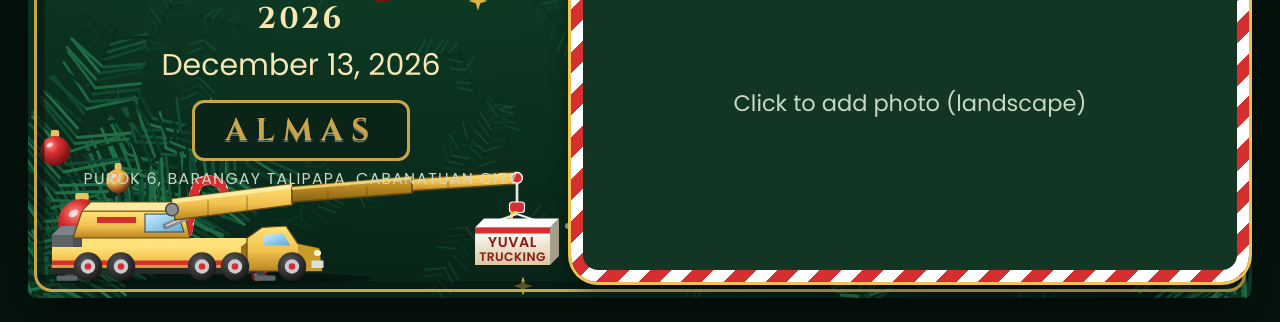
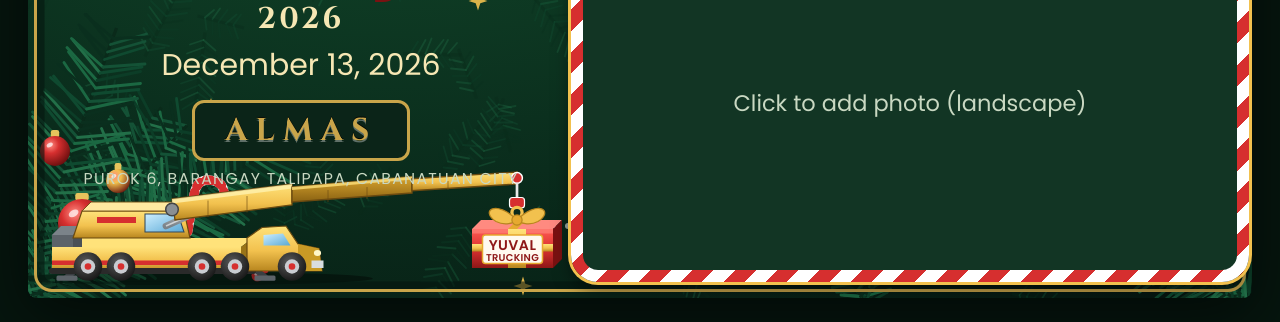
Before and after one commit to Bokkis/photobooth, a plain HTML site: page index.html in a window 1280 px wide. Shown: the part 588-910 px from the top of the page. Drawn offline with nearby package versions, Linux system fonts and the light colour scheme; a web font is replaced by a local one.

Commit message:
Enhance SVG with gradient and new elements
Added gradient definitions and additional SVG elements for a gift box load.

```diff
--- a/index.html
+++ b/index.html
@@ -193,17 +193,25 @@ body.pdfing .chg{display:none!important}
 <path d="M120 463 l0 11 M146 460 l0 11 M200 456 l0 8 M226 454 l0 8 M280 450 l0 6" stroke="#6b4a10" stroke-width=".6" opacity=".7"/>
 <circle cx="96" cy="469" r="4.2" fill="#8a8f94" stroke="#444" stroke-width="1"/>
 <circle cx="326" cy="448" r="3.6" fill="#d62f2f" stroke="#fff" stroke-width="1"/>
-<!-- cable, hook, load -->
-<line x1="326" y1="451" x2="326" y2="466" stroke="#e8e8e8" stroke-width="1.8"/>
-<rect x="321" y="464" width="10" height="7" rx="2" fill="#d62f2f" stroke="#fff" stroke-width=".8"/>
-<path d="M326 471 q-4 0 -4 4 q0 4 4 4" fill="none" stroke="#f2c14e" stroke-width="2.4"/>
-<line x1="326" y1="472" x2="300" y2="481" stroke="#e8e8e8" stroke-width="1.4"/><line x1="326" y1="472" x2="352" y2="481" stroke="#e8e8e8" stroke-width="1.4"/>
-<polygon points="298,481 304,475 354,475 348,481" fill="#fff"/>
-<polygon points="348,481 354,475 354,500 348,506" fill="#a8a08a"/>
-<rect x="298" y="481" width="50" height="25" fill="url(#cbL)"/>
-<rect x="298" y="481" width="50" height="4" fill="#d62f2f"/>
-<text x="323" y="494" text-anchor="middle" font-family="Poppins,Arial,sans-serif" font-weight="800" font-size="9.5" letter-spacing=".4" fill="#8e1717">YUVAL</text>
-<text x="323" y="503.5" text-anchor="middle" font-family="Poppins,Arial,sans-serif" font-weight="800" font-size="8.2" letter-spacing=".3" fill="#8e1717">TRUCKING</text>
+<!-- cable, hook, gift box load -->
+<defs><linearGradient id="gbR" x1="0" y1="0" x2="0" y2="1"><stop offset="0" stop-color="#ff5a52"/><stop offset=".55" stop-color="#d62f2f"/><stop offset="1" stop-color="#8e1717"/></linearGradient></defs>
+<line x1="326" y1="451" x2="326" y2="463" stroke="#e8e8e8" stroke-width="1.8"/>
+<rect x="321" y="461" width="10" height="7" rx="2" fill="#d62f2f" stroke="#fff" stroke-width=".8"/>
+<circle cx="326" cy="471" r="3.4" fill="none" stroke="#f2c14e" stroke-width="2.2"/>
+<line x1="326" y1="474" x2="300" y2="481" stroke="#e8e8e8" stroke-width="1.4"/><line x1="326" y1="474" x2="352" y2="481" stroke="#e8e8e8" stroke-width="1.4"/>
+<polygon points="296,482 302,476 356,476 350,482" fill="#ff8a80"/>
+<polygon points="350,482 356,476 356,502 350,508" fill="#7a1111"/>
+<rect x="296" y="482" width="54" height="26" fill="url(#gbR)"/>
+<rect x="296" y="482" width="54" height="3" fill="#ff8a80" opacity=".6"/>
+<polygon points="320,482 326,476 332,476 326,482" fill="#e6a92f"/>
+<rect x="320" y="482" width="12" height="26" fill="url(#cbY)"/>
+<rect x="296" y="492" width="54" height="5" fill="url(#cbY)"/>
+<rect x="303" y="486" width="40" height="19" rx="2" fill="#fffaf0" stroke="#e6a92f" stroke-width="1"/>
+<text x="323" y="496" text-anchor="middle" font-family="Poppins,Arial,sans-serif" font-weight="800" font-size="9.4" letter-spacing=".3" fill="#8e1717">YUVAL</text>
+<text x="323" y="503" text-anchor="middle" font-family="Poppins,Arial,sans-serif" font-weight="800" font-size="6.6" letter-spacing=".2" fill="#8e1717">TRUCKING</text>
+<path d="M326 476 C312 462 301 470 312 477 C318 480 324 478 326 476 Z" fill="#f2c14e" stroke="#b8861f" stroke-width=".8"/>
+<path d="M326 476 C340 462 351 470 340 477 C334 480 328 478 326 476 Z" fill="#f2c14e" stroke="#b8861f" stroke-width=".8"/>
+<circle cx="326" cy="476" r="3.4" fill="#e6a92f" stroke="#b8861f" stroke-width=".8"/>
 <!-- wheels -->
 <use href="#cbw" x="40" y="507"/><use href="#cbw" x="62" y="507"/><use href="#cbw" x="116" y="507"/><use href="#cbw" x="138" y="507"/><use href="#cbw" x="176" y="507"/>
 </g>
```
